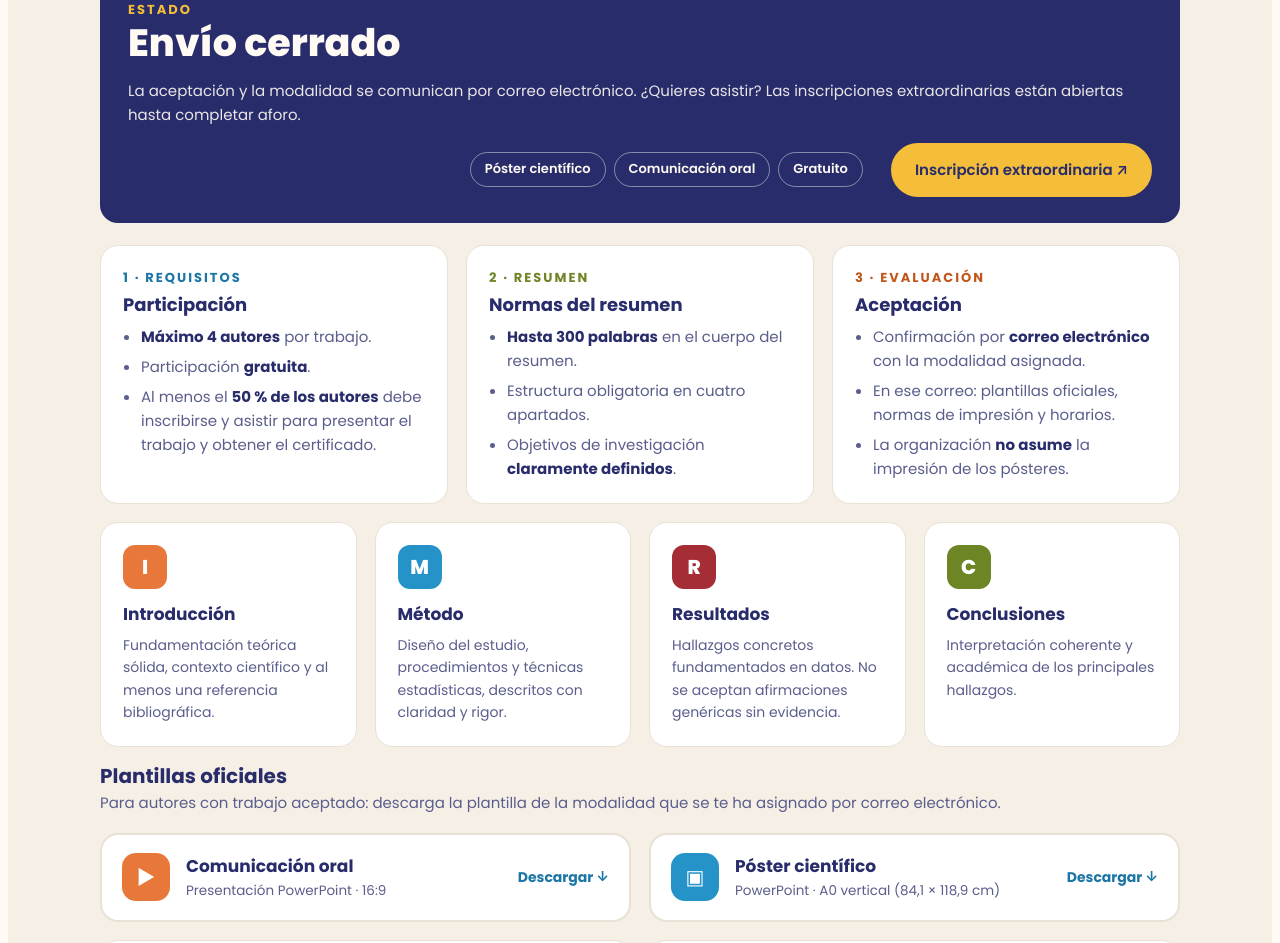
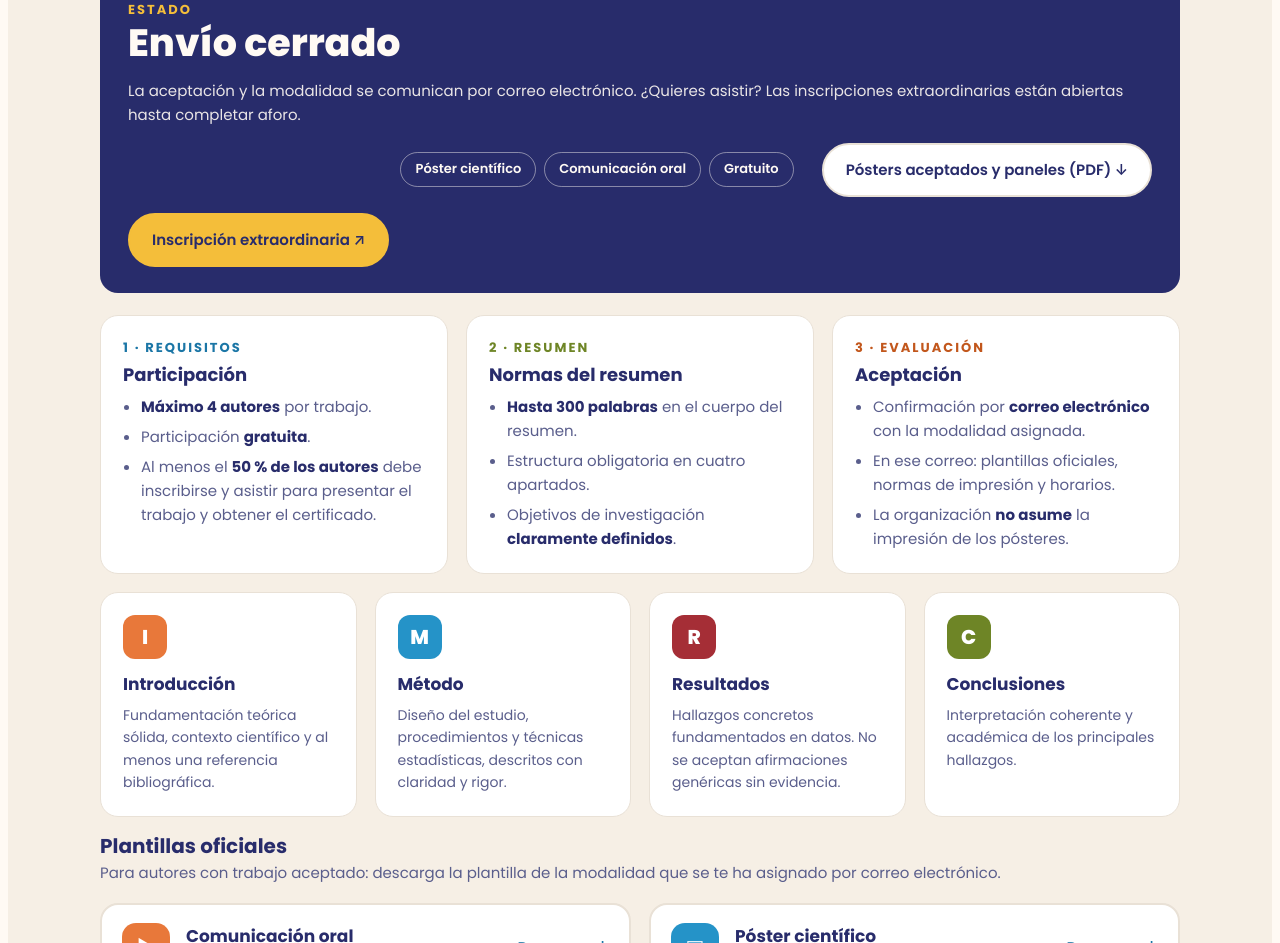
Before and after one commit to Adfexcc/Simposio-Ciencias-del-Deporte, a plain HTML site: page index.html in a window 1280 px wide. Shown: the part 5520-6463 px from the top of the page. Drawn offline with Linux system fonts and the light colour scheme.

Commit message:
Añadir PDF de pósters aceptados con código y panel
Co-Authored-By: Claude Opus 5.5 <noreply@anthropic.com>
Claude-Session: https://claude.ai/code/session_01FYuyvSRBj5DsWyHdJLuBSn

```diff
--- a/index.html
+++ b/index.html
@@ -467,6 +467,7 @@ footer{padding-block:48px 40px;border-top:1px solid var(--line)}
       <div class="big"><small>Estado</small>Envío cerrado</div>
       <div class="meta">La aceptación y la modalidad se comunican por correo electrónico. ¿Quieres asistir? Las inscripciones extraordinarias están abiertas hasta completar aforo.</div>
       <div class="pills"><span>Póster científico</span><span>Comunicación oral</span><span>Gratuito</span></div>
+      <a class="btn" href="posteres-aceptados.pdf" target="_blank" rel="noopener" style="background:var(--surface);color:var(--fg);border:2px solid var(--line)">Pósters aceptados y paneles (PDF) ↓</a>
       <a class="btn" href="https://docs.google.com/forms/d/e/1FAIpQLSfliqRT06YcMzEMpjmixmJ_XYwr5AWj3Yi_ExE9bI0-J9cqrA/viewform?usp=sharing&amp;ouid=110708839969469921543" target="_blank" rel="noopener" style="background:var(--yellow);color:var(--on-yellow);border-color:var(--yellow)">Inscripción extraordinaria ↗</a>
     </div>
 
```
Also changed, not shown: 1 other file.
